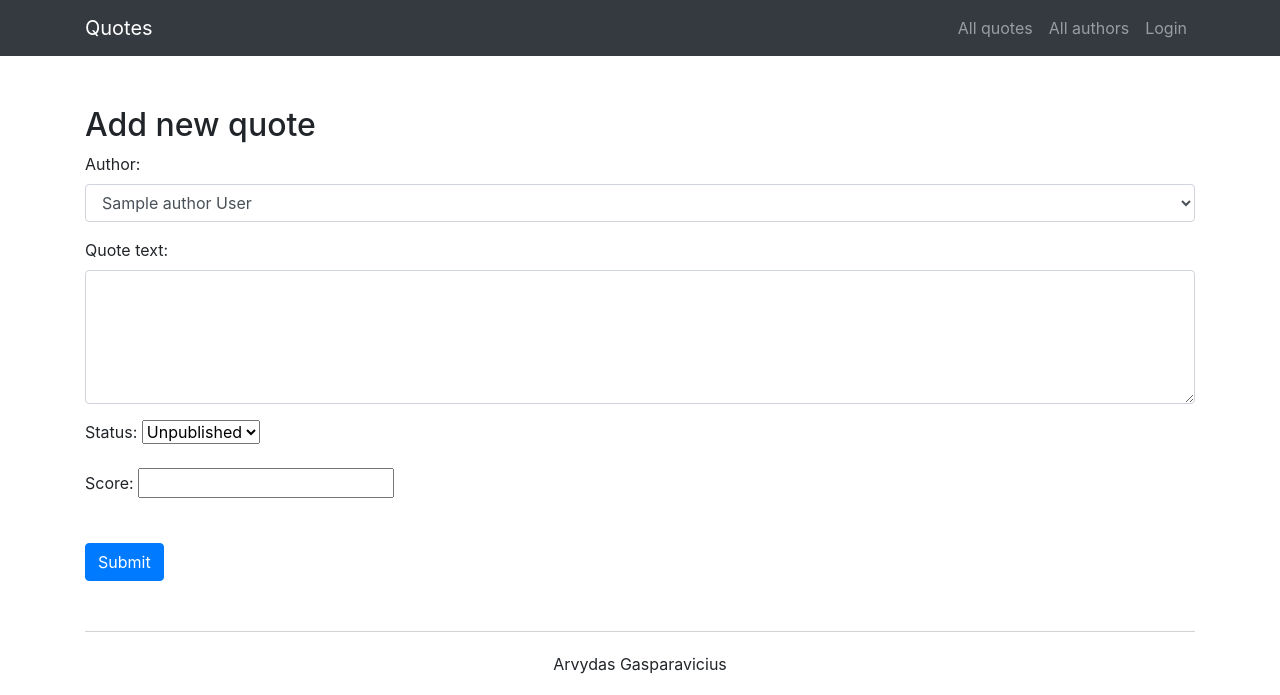
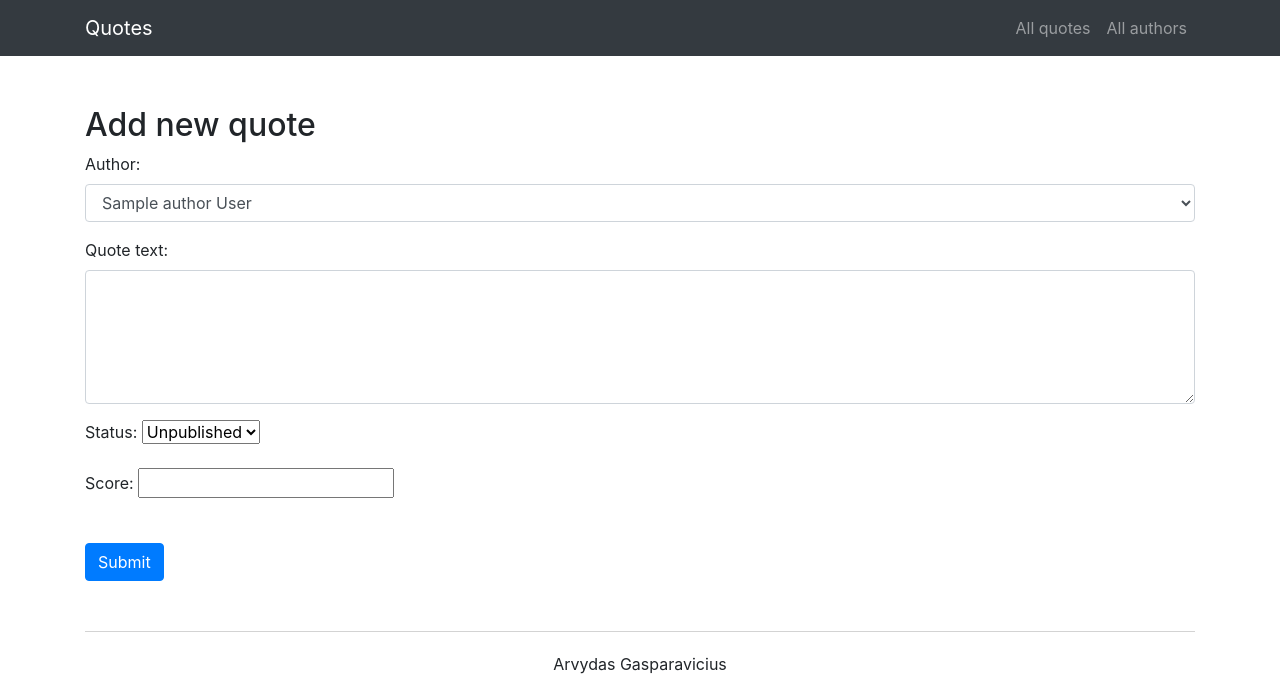
Before and after one commit to azegas/citatos_flask, a Flask app: page /dashboard/add_quote in a window 1280 px wide. Shown: the top 695 px of the page. Run offline with Flask 3, Linux system fonts and the light colour scheme; a user stored in the database is signed in; tables that the repository leaves empty hold one stand-in row (values such as "Sample post"); parts of the project's set-up code (start-up, migrations or seed data) failed here and were passed over; some libraries are stand-ins or nearby versions.

Commit message:
removing login link

```diff
--- a/web_site/templates/base.html
+++ b/web_site/templates/base.html
@@ -37,9 +37,6 @@
                     <li class="nav-item">
                         <a class="nav-link" href="{{ url_for('route_all_authors') }}">All authors</a>
                     </li>
-                    <li class="nav-item">
-                        <a class="nav-link" href="{{ url_for('route_login') }}">Login</a>
-                    </li>
                 </ul>
             </div>
         </div>
```
